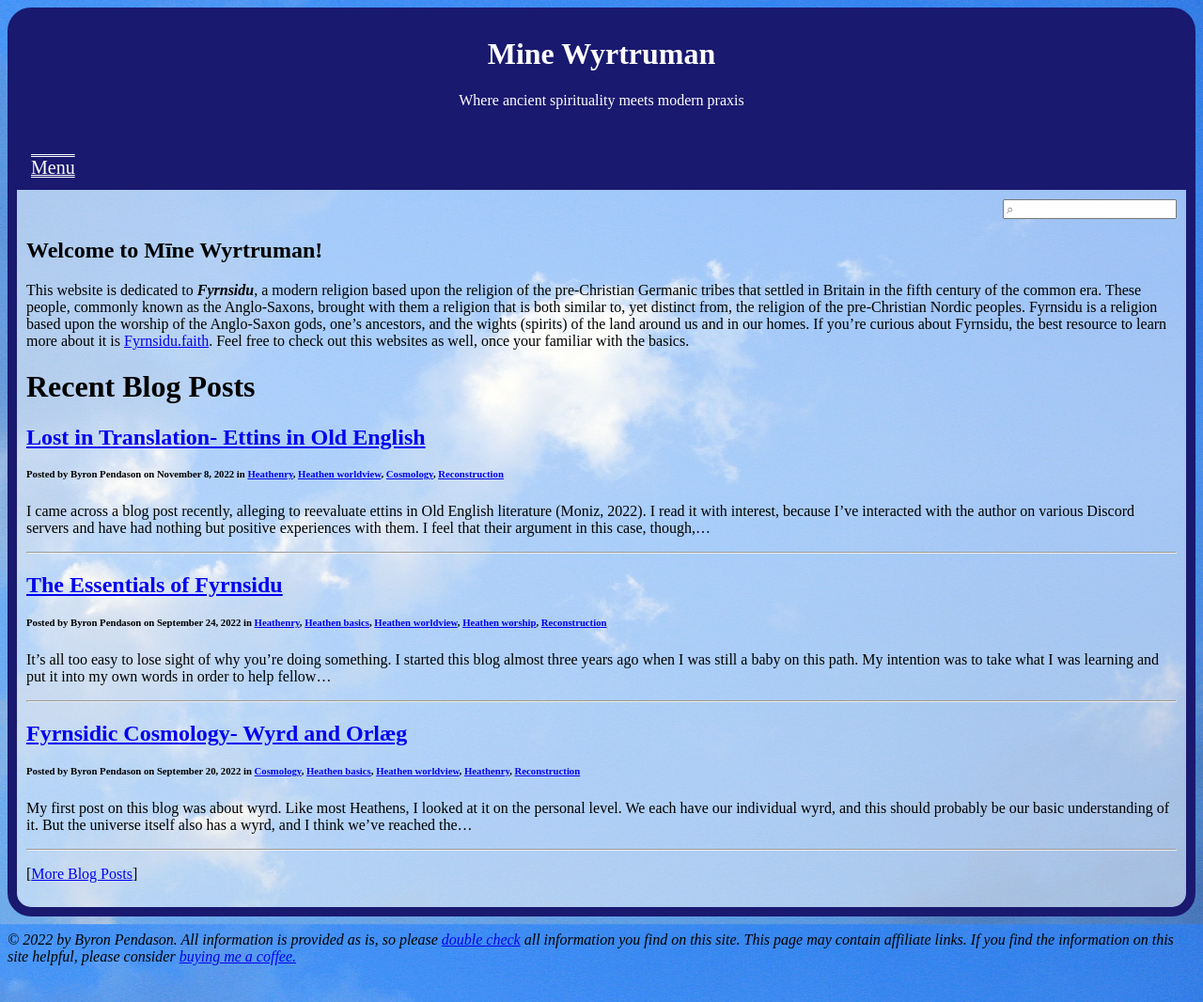
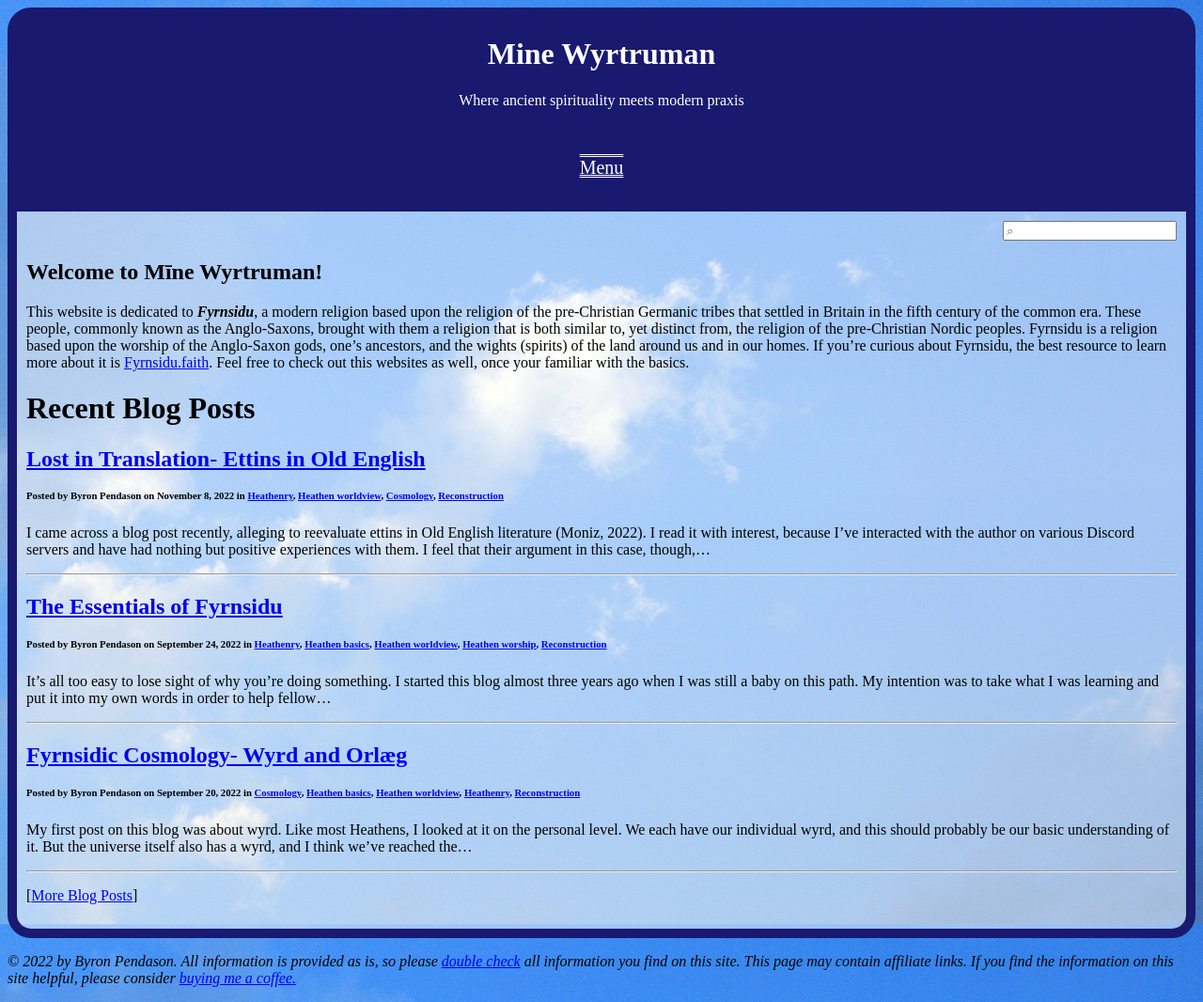
Before and after one commit to byronpendason/byronpendason.github.io, a Jekyll site: the page built from index.md, in a window 1280 px wide. Shown: the whole page at 94% size. Built offline with Jekyll 4.4.1, drawn with Linux system fonts in a browser that asks for light colours; our own code applies the rules of GitHub Pages for plain Markdown files; comment, search, counter and statistics services are not loaded.

Commit message:
update style.css

```diff
--- a/css/style.css
+++ b/css/style.css
@@ -58,9 +58,6 @@ nav a {
 }
 .dropdown:hover .dropdownContent {
   display: block;
-}
-.dropbtn {
-  float: left;
 }
 #search-input {
   float: right;
```
